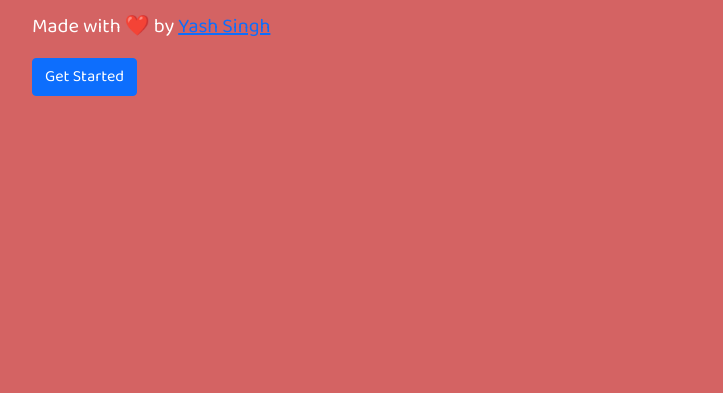
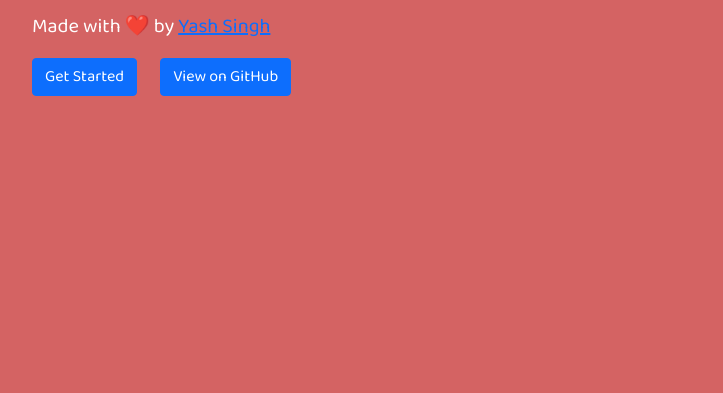
Before and after one commit to Yash-Singh1/UserScripts, a website: page index.html in a window 1280 px wide. Shown: the part 407-800 px from the top of the page, without its empty margins (0-723 px from the left). Drawn offline with nearby package versions, Linux system fonts and the light colour scheme.

Commit message:
Add view on github to main page

```diff
--- a/index.html
+++ b/index.html
@@ -134,6 +134,9 @@
         <button class="btn btn-primary" onclick="scrollMore()">
           Get Started
         </button>
+        <button class="btn btn-primary" onclick="window.open('https://github.com/Yash-Singh1/UserScripts')">
+          View on GitHub
+        </button>
       </div>
     </div>
     <div id="more">
```
